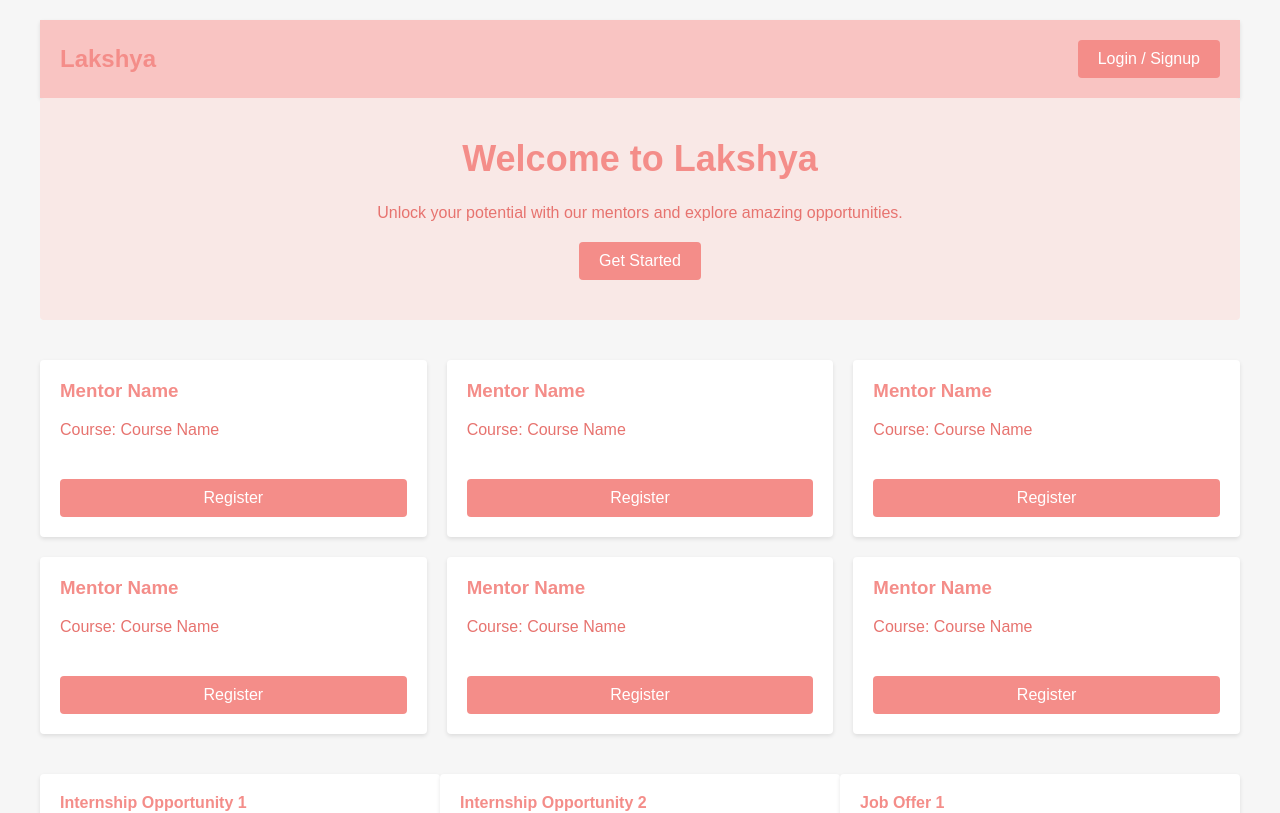
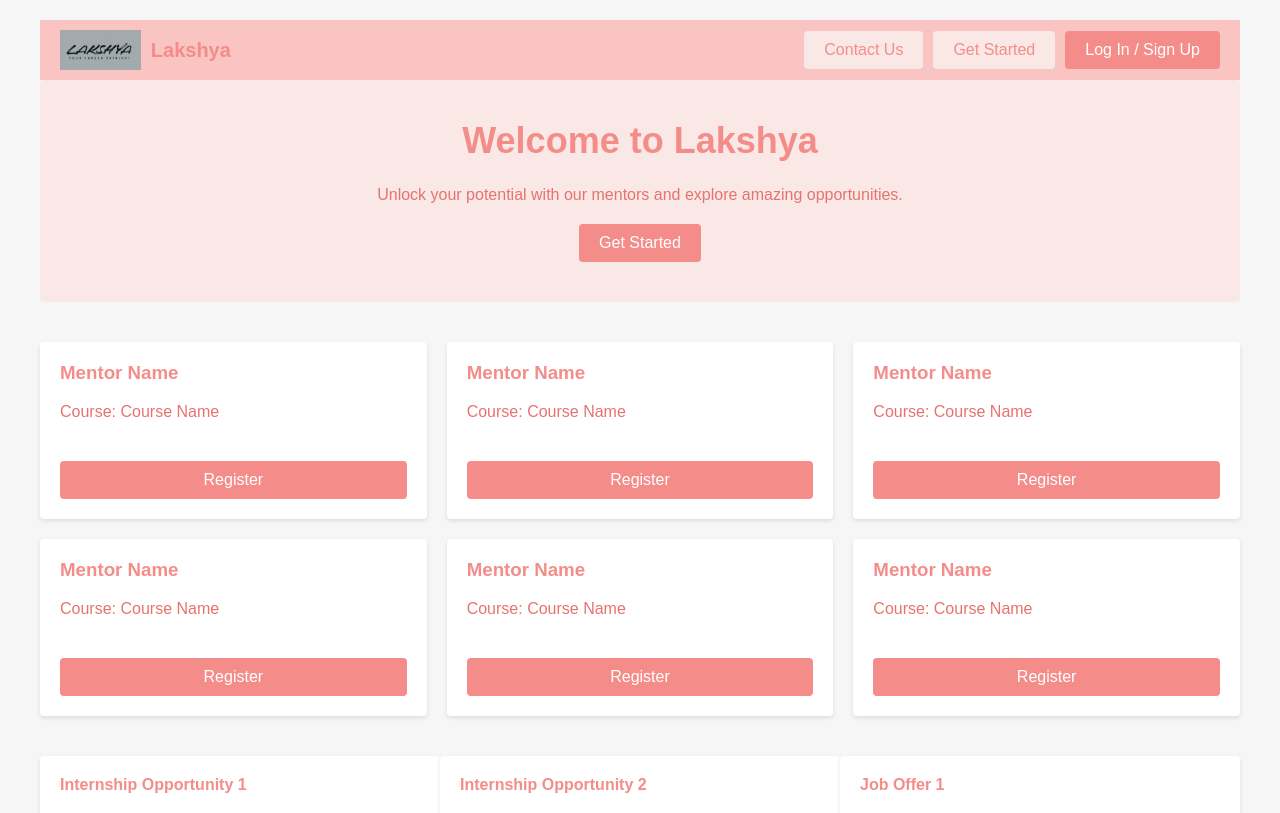
Before and after one commit to 2020-HelloWorld/LakshyaWebsite-Frontend, a React (Create React App) app in the folder frontend/: page / in a window 1280 px wide. Shown: the top 813 px of the page. Built offline with nearby package versions, Linux system fonts and the light colour scheme.

Commit message:
candidate home page added

```diff
--- a/frontend/src/Candidates.css
+++ b/frontend/src/Candidates.css
@@ -15,7 +15,70 @@ body {
     padding: 20px;
   }
 
-  /* Navbar styles */
+  /* Navbar.css */
+/* Add your styles for the Navbar here */
+
+.navbar {
+  display: flex;
+  justify-content: space-between;
+  align-items: center;
+  padding: 10px 20px;
+  background-color: #f9c4c2;
+}
+
+.navbar-left {
+  display: flex;
+  align-items: center;
+}
+
+.logo {
+  width: auto;
+  height: 40px;
+  margin-right: 10px;
+}
+
+.company-name {
+  font-weight: bold;
+  font-size: 20px;
+  color: #f48d89;
+}
+
+.navbar-right {
+  display: flex;
+  align-items: center;
+}
+
+.navbar-button {
+  padding: 10px 20px;
+  background-color: #f9e8e6;
+  color: #f48d89;
+  border: none;
+  border-radius: 4px;
+  cursor: pointer;
+  font-size: 16px;
+  margin-right: 10px;
+}
+
+.navbar-button:hover {
+  background-color: #f48d89;
+  color: #fff;
+}
+
+.login-signup-button {
+  padding: 10px 20px;
+  background-color: #f48d89;
+  color: #fff;
+  border: none;
+  border-radius: 4px;
+  cursor: pointer;
+  font-size: 16px;
+}
+
+.login-signup-button:hover {
+  background-color: #e7736f;
+}
+
+  /* Navbar styles
   .navbar {
     display: flex;
     justify-content: space-between;
@@ -43,7 +106,7 @@ body {
 
   .login-signup-button button:hover {
     background-color: #e7736f;
-  }
+  } */
 
   /* Hero styles */
   .hero {
--- a/frontend/src/Candidates.js
+++ b/frontend/src/Candidates.js
@@ -4,12 +4,24 @@ import './Candidates.css';
 const Candidates = () => {
   return (
     <div className="container">
-      <nav className="navbar">
+      {/* <nav className="navbar">
         <div className="company-name">Lakshya</div>
         <div className="login-signup-button">
           <button>Login / Signup</button>
         </div>
-      </nav>
+      </nav> */}
+
+    <nav className="navbar">
+      <div className="navbar-left">
+        <img src={process.env.PUBLIC_URL + '/logo.jpeg'}  alt="Company Logo" className="logo" />
+        <div className="company-name">Lakshya</div>
+      </div>
+      <div className="navbar-right">
+        <button className="navbar-button">Contact Us</button>
+        <button className="navbar-button">Get Started</button>
+        <button className="login-signup-button">Log In / Sign Up</button>
+      </div>
+    </nav>
 
       <div className="hero">
         <h1>Welcome to Lakshya</h1>
```
Also changed, not shown: frontend/public/logo.jpeg (added).
